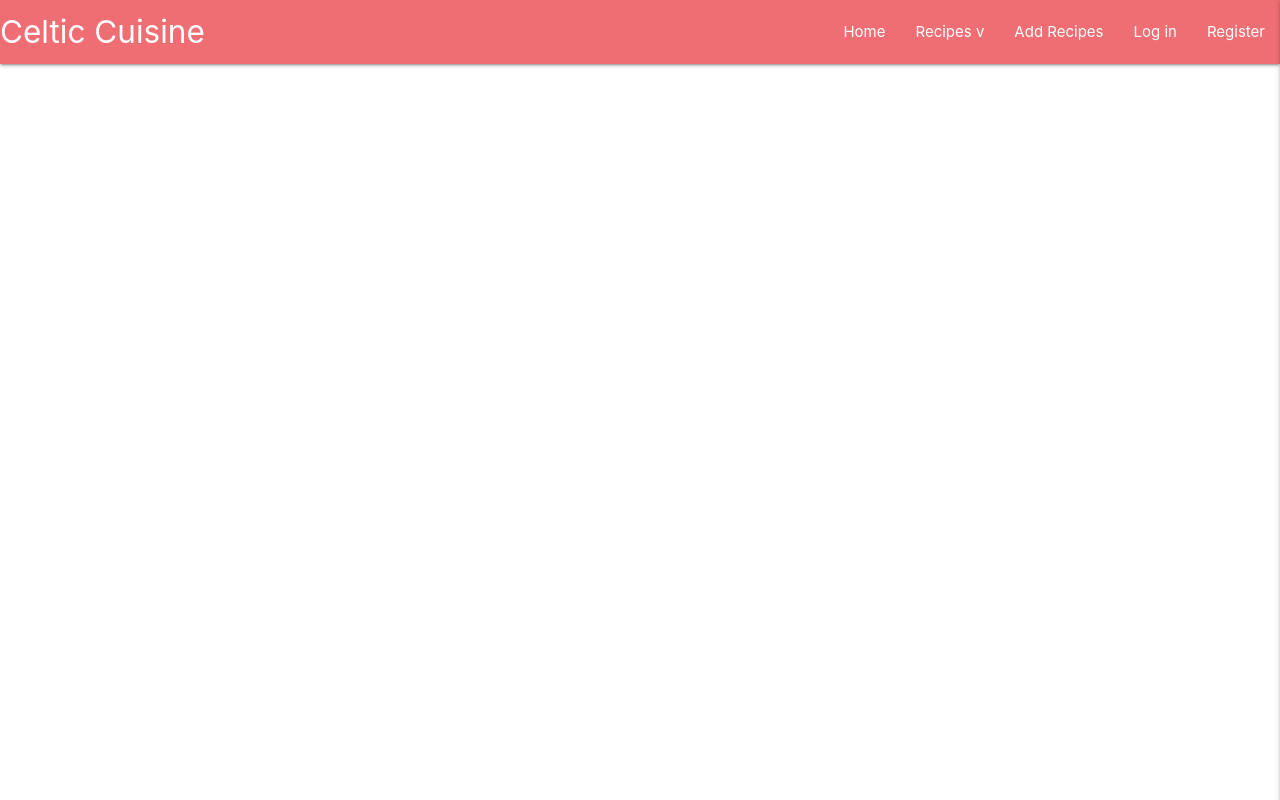
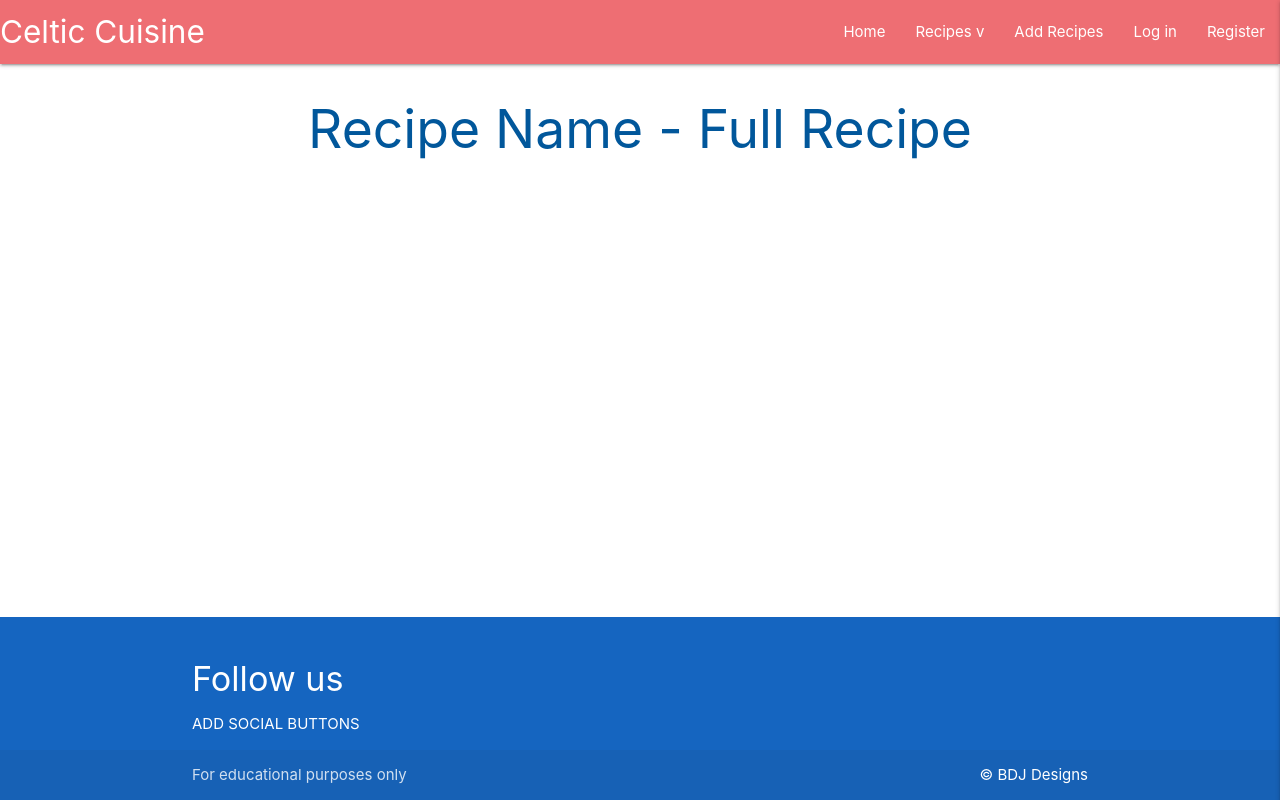
Before and after one commit to Code-Institute-Submissions/danielj314-celtic-cuisine-pm3_NovResub, a Flask app: page /get_recipes in a window 1280 px wide. Run offline with Flask 2, Linux system fonts and the light colour scheme; data that the repository does not hold is empty.

Commit message:
Added footer to base.html

```diff
--- a/celticcuisine/static/css/style.css
+++ b/celticcuisine/static/css/style.css
@@ -1,3 +1,9 @@
-fa-angle-down{
-    font-size: xx-small;
+body {
+    display: flex;
+    min-height: 100vh;
+    flex-direction: column;
 }
+
+main {
+    flex: 1 0 auto;
+}
--- a/celticcuisine/templates/base.html
+++ b/celticcuisine/templates/base.html
@@ -1,17 +1,22 @@
 <!DOCTYPE html>
 <html lang="en">
+
 <head>
   <meta charset="UTF-8">
   <meta http-equiv="X-UA-Compatible" content="IE=edge">
   <meta name="viewport" content="width=device-width, initial-scale=1.0">
   <link rel="stylesheet" href="https://cdnjs.cloudflare.com/ajax/libs/font-awesome/6.2.0/css/all.min.css"
-        integrity="sha512-xh6O/CkQoPOWDdYTDqeRdPCVd1SpvCA9XXcUnZS2FmJNp1coAFzvtCN9BmamE+4aHK8yyUHUSCcJHgXloTyT2A==" crossorigin="anonymous" referrerpolicy="no-referrer" type="text/css">
-    <link rel="stylesheet" href="https://cdnjs.cloudflare.com/ajax/libs/materialize/1.0.0/css/materialize.min.css" type="text/css">
+    integrity="sha512-xh6O/CkQoPOWDdYTDqeRdPCVd1SpvCA9XXcUnZS2FmJNp1coAFzvtCN9BmamE+4aHK8yyUHUSCcJHgXloTyT2A=="
+    crossorigin="anonymous" referrerpolicy="no-referrer" type="text/css">
+  <link rel="stylesheet" href="https://cdnjs.cloudflare.com/ajax/libs/materialize/1.0.0/css/materialize.min.css"
+    type="text/css">
   <link rel="stylesheet" href="{{ url_for('static', filename='css/style.css') }}" type="text/css">
   {% block styles %}
   {% endblock %}
   <title>Celtic Cuisine</title>
 </head>
+
+<body>
   <header>
     <!-- Top Navbar -->
     <!-- Dropdown Structure -->
@@ -38,7 +43,9 @@
     </nav>
     <!-- Mobile Sidenav -->
     <ul class="sidenav" id="mobile-demo">
-    <li><h4 class="center-align light-blue-text text-darken-4">Celtic Cuisine</h4></li>
+      <li>
+        <h4 class="center-align light-blue-text text-darken-4">Celtic Cuisine</h4>
+      </li>
       <li><a href="{{ url_for('home') }}">Home</a></li>
       <li><a href="">Recipes</a></li>
       <li><a href="">Add Recipes</a></li>
@@ -46,14 +53,32 @@
       <li><a href="">Register</a></li>
     </ul>
   </header>
-<body>
+
+  <main class="container">
     {% block content %}
     {% endblock %}
+  </main>
 
-    <script src="https://code.jquery.com/jquery-3.6.1.min.js" integrity="sha256-o88AwQnZB+VDvE9tvIXrMQaPlFFSUTR+nldQm1LuPXQ=" crossorigin="anonymous"></script>
+  <footer class="page-footer blue darken-3">
+    <div class="container">
+      <h4>Follow us</h4>
+      <p>ADD SOCIAL BUTTONS</p>
+    </div>
+    <div class="footer-copyright">
+        <div class="container">
+            For educational purposes only
+            <a class="white-text right" href="https://github.com/danielj314" target="_blank">&copy; BDJ Designs</a>
+        </div>
+    </div>
+  </footer>
+
+
+  <script src="https://code.jquery.com/jquery-3.6.1.min.js"
+    integrity="sha256-o88AwQnZB+VDvE9tvIXrMQaPlFFSUTR+nldQm1LuPXQ=" crossorigin="anonymous"></script>
   <script src="https://cdnjs.cloudflare.com/ajax/libs/materialize/1.0.0/js/materialize.min.js"></script>
   <script src="{{ url_for('static', filename='js/script.js') }}"></script>
   {% block scripts %}
   {% endblock %}
 </body>
+
 </html>
--- a/celticcuisine/templates/recipes.html
+++ b/celticcuisine/templates/recipes.html
@@ -1,5 +1,7 @@
 {% extends "base.html" %}
 {% block content %}
+
+<h2 class="light-blue-text text-darken-4 center-align">Recipe Name - Full Recipe</h2>
 
     {% for recipe in recipes %}
         {{ recipe.category_id }}<br>
```
Lines whose indentation alone changed are shown as unchanged.
